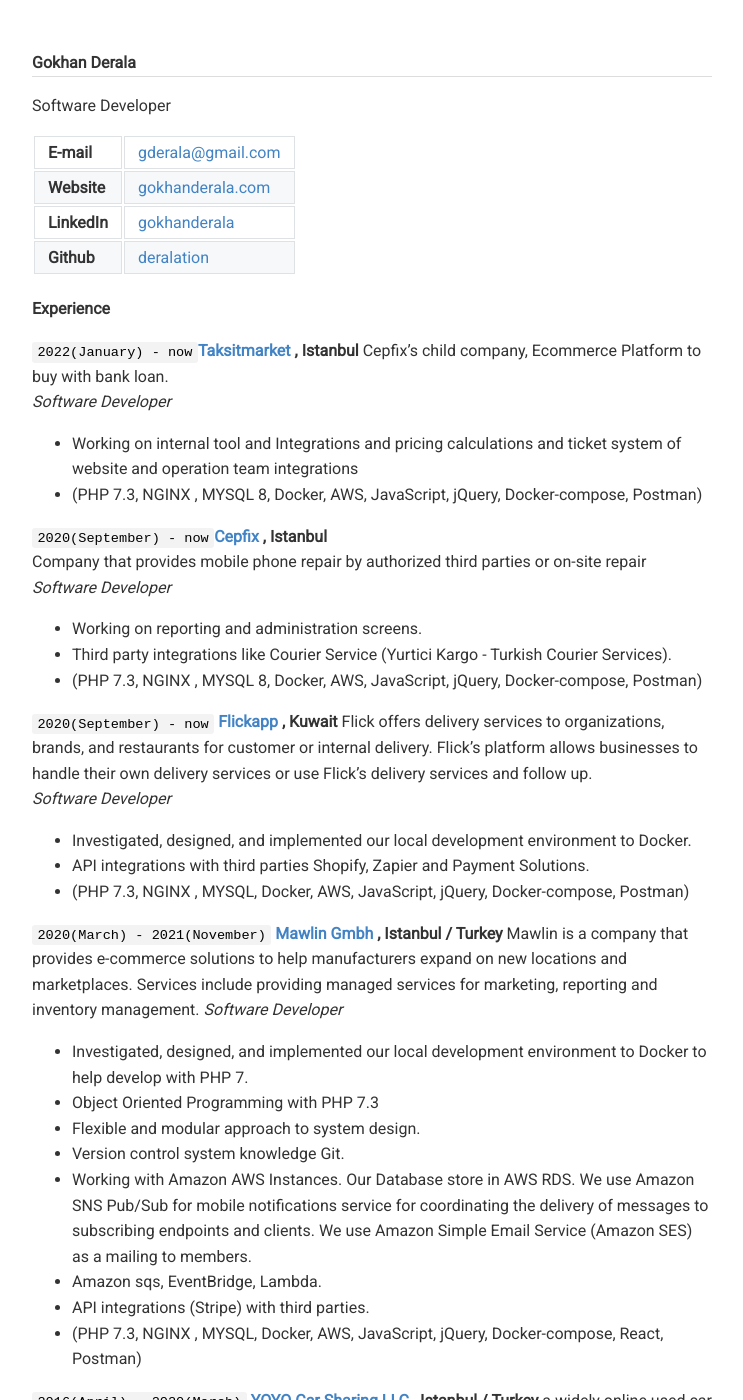
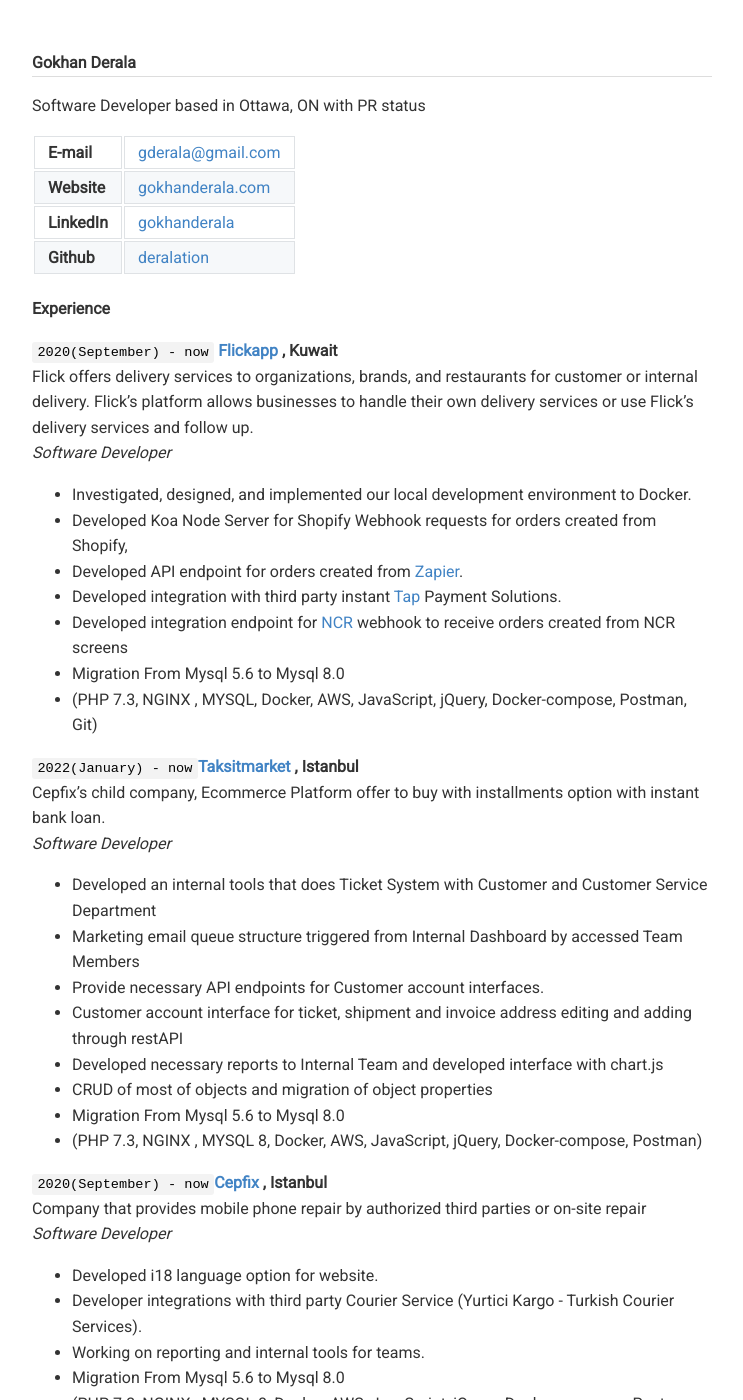
Before and after one commit to deralation/deralation.github.io, a Jekyll site: the page built from cv/index.md, in a window 1280 px wide and 1400 px high. Shown: the whole window, without its empty margins (268-1011 px from the left). Built offline with Jekyll 4.4.1, drawn with Linux system fonts in a browser that asks for light colours; some of the changed text lies outside the part shown.

Commit message:
changes
q

exit

```diff
--- a/_config.yml
+++ b/_config.yml
@@ -1,5 +1,5 @@
 name:               "Gokhan Derala"
-description:        "Software Developer"
+description:        "Software Developer based in Ottawa, ON with PR status"
 
 url:                "gokhanderala.com"
 author:             "Gokhan Derala"
--- a/cv/index.md
+++ b/cv/index.md
@@ -12,62 +12,69 @@ category: cv
 
 #### Experience
 
-`2022(January) - now`**[Taksitmarket ]({{site.taksitmarket}}), Istanbul**
-Cepfix's child company, Ecommerce Platform to buy with bank loan.<br />
+`2020(September) - now`
+**[Flickapp ]({{site.flickapp}}), Kuwait** <br />
+Flick offers delivery services to organizations, brands, and restaurants for customer or internal delivery. Flick's platform allows businesses to handle their own delivery services or use Flick's delivery services and follow up.<br/>
 _Software Developer_
 
-- Working on internal tool and Integrations and pricing calculations and ticket system of website and operation team integrations
+- Investigated, designed, and implemented our local development environment to Docker.
+- Developed Koa Node Server for Shopify Webhook requests for orders created from Shopify,
+- Developed API endpoint for orders created from [Zapier]({{"https://zapier.com/"}}).
+- Developed integration with third party instant [Tap]({{"https://www.tap.company/"}}) Payment Solutions.
+- Developed integration endpoint for [NCR]({{"https://www.ncr.com/"}}) webhook to receive orders created from NCR screens
+- Migration From Mysql 5.6 to Mysql 8.0
+- (PHP 7.3, NGINX , MYSQL, Docker, AWS, JavaScript, jQuery, Docker-compose, Postman, Git)
+
+`2022(January) - now`**[Taksitmarket ]({{site.taksitmarket}}), Istanbul** <br />
+Cepfix's child company, Ecommerce Platform offer to buy with installments option with instant bank loan.<br />
+_Software Developer_
+
+- Developed an internal tools that does Ticket System with Customer and Customer Service Department
+- Marketing email queue structure triggered from Internal Dashboard by accessed Team Members
+- Provide necessary API endpoints for Customer account interfaces.
+- Customer account interface for ticket, shipment and invoice address editing and adding through restAPI
+- Developed necessary reports to Internal Team and developed interface with chart.js
+- CRUD of most of objects and migration of object properties
+- Migration From Mysql 5.6 to Mysql 8.0
 - (PHP 7.3, NGINX , MYSQL 8, Docker, AWS, JavaScript, jQuery, Docker-compose, Postman)
 
 `2020(September) - now`**[Cepfix ]({{site.cepfix}}), Istanbul**<br />
 Company that provides mobile phone repair by authorized third parties or on-site repair<br />
 _Software Developer_
 
-- Working on reporting and administration screens.
-- Third party integrations like Courier Service (Yurtici Kargo - Turkish Courier Services).
-- (PHP 7.3, NGINX , MYSQL 8, Docker, AWS, JavaScript, jQuery, Docker-compose, Postman)
+- Developed i18 language option for website.
+- Developer integrations with third party Courier Service (Yurtici Kargo - Turkish Courier Services).
+- Working on reporting and internal tools for teams.
+- Migration From Mysql 5.6 to Mysql 8.0
+- (PHP 7.3, NGINX , MYSQL 8, Docker, AWS, JavaScript, jQuery, Docker-compose, Postman, Git)
 
-`2020(September) - now`
-**[Flickapp ]({{site.flickapp}}), Kuwait** Flick offers delivery services to organizations, brands, and restaurants for customer or internal delivery. Flick's platform allows businesses to handle their own delivery services or use Flick's delivery services and follow up.<br/>
+`2020(March) - 2021(November)`
+**[Mawlin Gmbh ]({{site.mawlin}}), Istanbul / Turkey** <br />
+Mawlin is a company that provides e-commerce solutions to help manufacturers expand on new locations and marketplaces. Services include providing managed services for marketing, reporting and inventory management.
 _Software Developer_
 
-- Investigated, designed, and implemented our local development environment to Docker.
-- API integrations with third parties Shopify, Zapier and Payment Solutions.
-- (PHP 7.3, NGINX , MYSQL, Docker, AWS, JavaScript, jQuery, Docker-compose, Postman)
+- Developed API integrations (Stripe) with third parties.
+- Developed Dashboard screens and API endpoints for CRUD of objects.
+- Migrations of Object Properties with Phinx Cake
+- (PHP 7.3, NGINX , MYSQL, Docker, AWS, JavaScript, jQuery, Docker-compose, React, Postman, Git)
 
-`2020(March) - 2021(November)`
-**[Mawlin Gmbh ]({{site.mawlin}}), Istanbul / Turkey** Mawlin is a company that provides e-commerce solutions to help manufacturers expand on new locations and marketplaces. Services include providing managed services for marketing, reporting and inventory management.
+`2016(April) - 2020(March)`
+**[YOYO Car Sharing LLC ]({{site.yoyo}}), Istanbul / Turkey** <br />
+YOYO is a widely online used car rental service.
 _Software Developer_
 
-- Investigated, designed, and implemented our local development environment to Docker to help develop with PHP 7.
-- Object Oriented Programming with PHP 7.3
-- Flexible and modular approach to system design.
-- Version control system knowledge Git.
-- Working with Amazon AWS Instances. Our Database store in AWS RDS. We use Amazon SNS Pub/Sub for mobile notifications service for coordinating the delivery of messages to subscribing endpoints and clients. We use Amazon Simple Email Service (Amazon SES) as a mailing to members.
-- Amazon sqs, EventBridge, Lambda.
-- API integrations (Stripe) with third parties.
-- (PHP 7.3, NGINX , MYSQL, Docker, AWS, JavaScript, jQuery, Docker-compose, React, Postman)
-
-`2016(April) - 2020(March)`
-**[YOYO Car Sharing LLC ]({{site.yoyo}}), Istanbul / Turkey** a widely online used car rental service.
-_Software Developer_
-
-- Investigated, designed, and implemented our local development environment to Docker to help develop with PHP 5.6 and PHP 7
-- Migration from PHP 5.6 to PHP 7
-- AppStore and Google Play application release.
-- Webview Payment page for mobile application.
-- Object Oriented Programming with PHP 5.6
-- MySQL 5.6
-- Flexible and modular approach to system design.
-- Git.
-- Working with Amazon AWS Instances. Our Database store in AWS RDS. We use Amazon SNS Pub/Sub for mobile notifications service for coordinating the delivery of messages to subscribing endpoints and clients. We use Amazon Simple Email Service (Amazon SES) as a mailing to members.
-- Dynamic localization with TR, EN, AR with gettext
+- Migration from PHP 5.6 to PHP 7.3
+- Migration From Mysql 5.6 to Mysql 8.0
+- AppStore and Google Play release for Android and IOS application.
+- Webview Payment and Reservation pages for mobile applications.
+- Developed Dashboard screens and API endpoints for CRUD of objects.
+- Developed i18 language option for website.
 - Cron scripts to check member payments, reservations.
 - Front-end : HTML, CSS, as well as JavaScript / jQuery for front-end integration.
 - (PHP 5.6, NGINX , MYSQL, Docker, AWS, JavaScript, jQuery, Docker-compose, Postman)
 
 `2014(Mar) - 2015(Mar)`
-**[Adphorus / Publik]({{site.adphorus}}), Istanbul / Turkey**
+**[Adphorus / Publik]({{site.adphorus}}), Istanbul / Turkey**<br />
 _Finance Manager_
 
 - Management of Commercial Due Diligence Processes
@@ -79,7 +86,7 @@ _Finance Manager_
 - Analysis of revenue by product breakdown
 
 `2005(Sep) - 2014(Feb)`
-**Ay-Tek(Oman) Consrtruction L.L.C / Muscat, Oman**
+**Ay-Tek(Oman) Consrtruction L.L.C / Muscat, Oman**<br />
 _Finance Manager_
 
 - Control of all accounting entries, Management and Support of auditors during Audit process
```
Also changed, not shown: _layouts/cv.html (line endings or trailing spaces).
